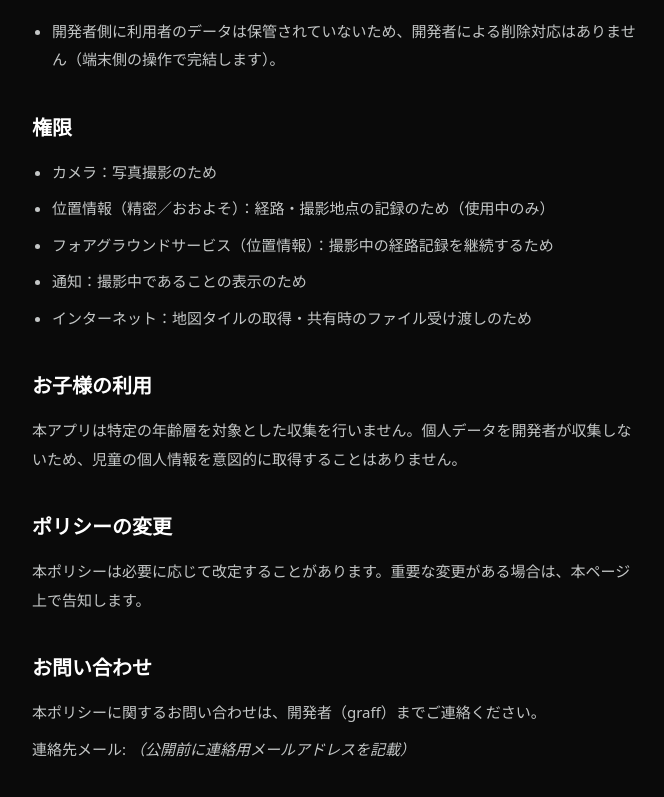
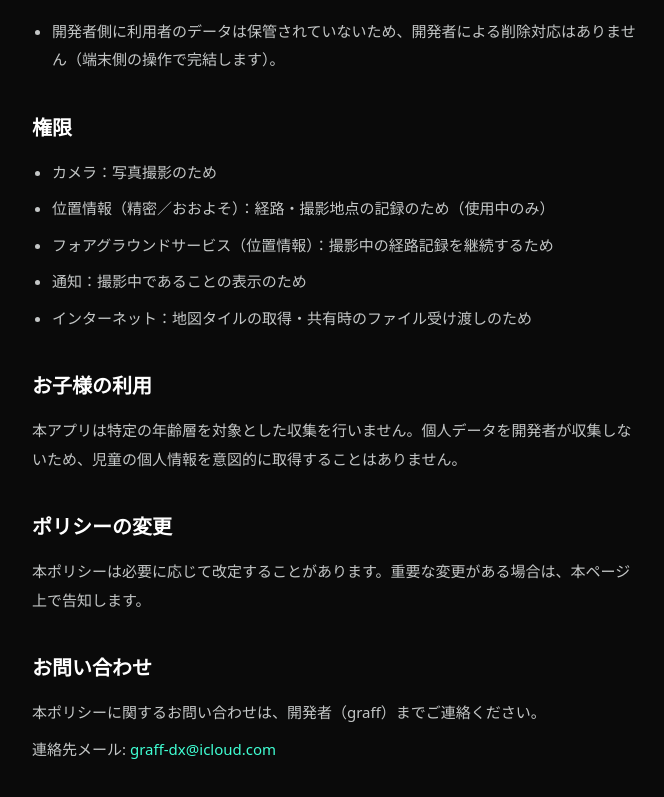
Before and after one commit to yukiyashimoda/graff.dx, a Next.js app: page /works/wadachi-film/privacy in a window 1280 px wide. Shown: the part 1644-2441 px from the top of the page, without its empty margins (304-968 px from the left). Built offline with nearby package versions, Linux system fonts and the light colour scheme.

Commit message:
privacy(wadachi): set contact email
Co-Authored-By: Claude Opus 4.8 <noreply@anthropic.com>

```diff
--- a/app/works/wadachi-film/privacy/page.tsx
+++ b/app/works/wadachi-film/privacy/page.tsx
@@ -108,7 +108,12 @@ export default function WadachiPrivacyPage() {
             <section>
               <h2 className="text-foreground text-xl font-bold mb-4">お問い合わせ</h2>
               <p>本ポリシーに関するお問い合わせは、開発者（graff）までご連絡ください。</p>
-              <p className="mt-2">連絡先メール: <span className="italic">（公開前に連絡用メールアドレスを記載）</span></p>
+              <p className="mt-2">
+                連絡先メール:{' '}
+                <a href="mailto:graff-dx@icloud.com" className="text-accent-neon hover:underline">
+                  graff-dx@icloud.com
+                </a>
+              </p>
             </section>
           </div>
         </div>
```
